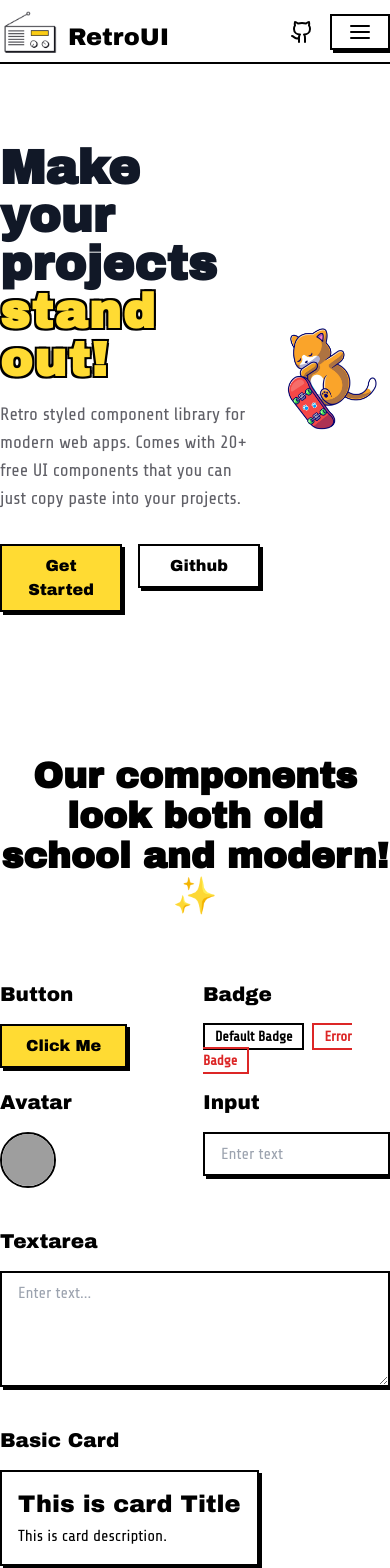
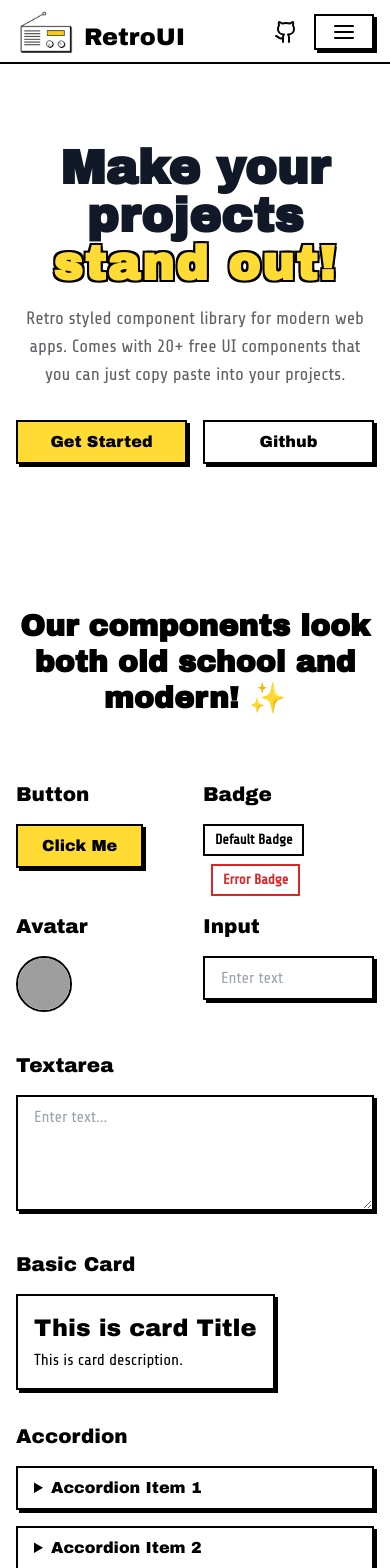
Before and after one commit to Logging-Stuff/RetroUI, a Next.js app: page / in a window 390 px wide. Shown: the top 1568 px of the page. Built offline with nearby package versions, Linux system fonts and the light colour scheme; grey boxes are pictures that could not be loaded.

Commit message:
added responsiveness

```diff
--- a/app/(marketing)/page.tsx
+++ b/app/(marketing)/page.tsx
@@ -18,8 +18,8 @@ import Link from "next/link";
 export default function Home() {
   return (
     <main className="space-y-36">
-      <section className="container max-w-6xl mx-auto mt-36 text-gray-900 flex justify-center items-center">
-        <div className="w-2/3">
+      <section className="container max-w-6xl mx-auto px-4 lg:px-0 mt-36 text-gray-900 flex justify-center items-center">
+        <div className="text-center lg:text-left w-full lg:w-2/3">
           <H1>Make your projects</H1>
           <H1 className="text-outlined">stand out!</H1>
 
@@ -29,7 +29,7 @@ export default function Home() {
             {/* <br /> Now available for both HTML and React! */}
           </p>
 
-          <div className="max-w-96 grid gap-4 grid-cols-2">
+          <div className="max-w-96 grid gap-4 grid-cols-2 mx-auto lg:mx-0">
             <Link href="/docs" passHref>
               <Button className="w-full" aria-label="Get Started with RetroUI">
                 Get Started
@@ -50,7 +50,7 @@ export default function Home() {
             </Link>
           </div>
         </div>
-        <div className="w-1/3">
+        <div className="hidden lg:block lg:w-1/3">
           <img
             alt="orange cool cat"
             src="/images/orange_boos.png"
@@ -59,7 +59,7 @@ export default function Home() {
         </div>
       </section>
 
-      <section className="container max-w-6xl mx-auto ">
+      <section className="container max-w-6xl mx-auto px-4 lg:px-0">
         <H2 className="mb-16 text-center">
           Our components look both old school and modern! ✨
         </H2>
@@ -71,7 +71,7 @@ export default function Home() {
           </div>
           <div className="space-y-4">
             <H4>Badge</H4>
-            <div className="space-x-2">
+            <div className="flex flex-wrap space-y-2 lg:space-y-0 space-x-2">
               <Badge>Default Badge</Badge>
               <Badge variant="error">Error Badge</Badge>
             </div>
@@ -101,7 +101,7 @@ export default function Home() {
         </div>
       </section>
 
-      <section className="container max-w-6xl mx-auto">
+      <section className="container max-w-6xl mx-auto px-4 lg:px-0">
         <H2 className="mb-16 text-center">
           And NO! We didn&apos;t just copy Gumroad!
           <br />
@@ -124,7 +124,7 @@ export default function Home() {
           <Image
             src="/images/gumroad_product_card.png"
             alt="our product card"
-            className="ml-auto"
+            className="mr-auto lg:ml-auto"
             width={300}
             height={600}
           />
@@ -132,11 +132,11 @@ export default function Home() {
         </div>
       </section>
 
-      <section className="container max-w-6xl mx-auto border-2 bg-primary-400 border-black p-16">
+      <section className="container max-w-6xl mx-auto border-2 bg-primary-400 border-black py-16 px-4 lg:p-16">
         <H2 className="mb-8 text-center">
           And did I mention it&apos;s Free and Open Source?
         </H2>
-        <div className="flex justify-center space-x-4">
+        <div className="flex flex-col lg:flex-row items-center justify-center space-y-4 lg:space-y-0 lg:space-x-4">
           <Link
             href="https://github.com/ariflogs/retroui"
             target="_blank"
--- a/app/layout.tsx
+++ b/app/layout.tsx
@@ -23,10 +23,18 @@ const shareTechMono = Share_Tech_Mono({
 
 export const metadata: Metadata = {
   title: "Retro Styled Tailwind UI Library | Retro UI",
-  description: "RetroUI - Retro styled TailwindCSS component library for modern web apps.",
+  description:
+    "RetroUI - Retro styled TailwindCSS component library for modern web apps.",
   openGraph: {
-    images: ['/banner.png']
-  }
+    images: ["/banner.png"],
+  },
+  twitter: {
+    card: "summary_large_image",
+    title: "Retro Styled Tailwind UI Library | Retro UI",
+    description:
+      "RetroUI - Retro styled TailwindCSS component library for modern web apps.",
+    images: ["/banner.png"],
+  },
 };
 
 export default function RootLayout({
--- a/components/TopNav.tsx
+++ b/components/TopNav.tsx
@@ -9,7 +9,7 @@ import { navConfig } from "@/config/navigation";
 export default function TopNav() {
   return (
     <nav className="fixed top-0 h-16 left-0 right-0 w-full border-b-2 border-black bg-white">
-      <div className="container max-w-6xl mx-auto">
+      <div className="container max-w-6xl px-4 lg:px-0 mx-auto">
         <div className="flex justify-between items-center h-16">
           {/* Logo Section */}
           <div className="flex-shrink-0">
--- a/packages/ui/Typography/H1.tsx
+++ b/packages/ui/Typography/H1.tsx
@@ -6,6 +6,8 @@ interface HeadingProps extends HTMLAttributes<HTMLHeadingElement> {
 
 export function H1({ children, className }: HeadingProps) {
   return (
-    <h1 className={`font-head text-5xl lg:text-6xl font-bold ${className}`}>{children}</h1>
+    <h1 className={`font-head text-5xl lg:text-6xl font-bold ${className}`}>
+      {children}
+    </h1>
   );
 }
--- a/packages/ui/Typography/H2.tsx
+++ b/packages/ui/Typography/H2.tsx
@@ -6,7 +6,7 @@ interface HeadingProps extends HTMLAttributes<HTMLHeadingElement> {
 
 export function H2({ children, className }: HeadingProps) {
   return (
-    <h2 className={`font-head text-4xl font-semibold ${className}`}>
+    <h2 className={`font-head text-3xl lg:text-4xl font-semibold ${className}`}>
       {children}
     </h2>
   );
```
Also changed, not shown: 1 other file (tests, documents, lock files or other folders).
